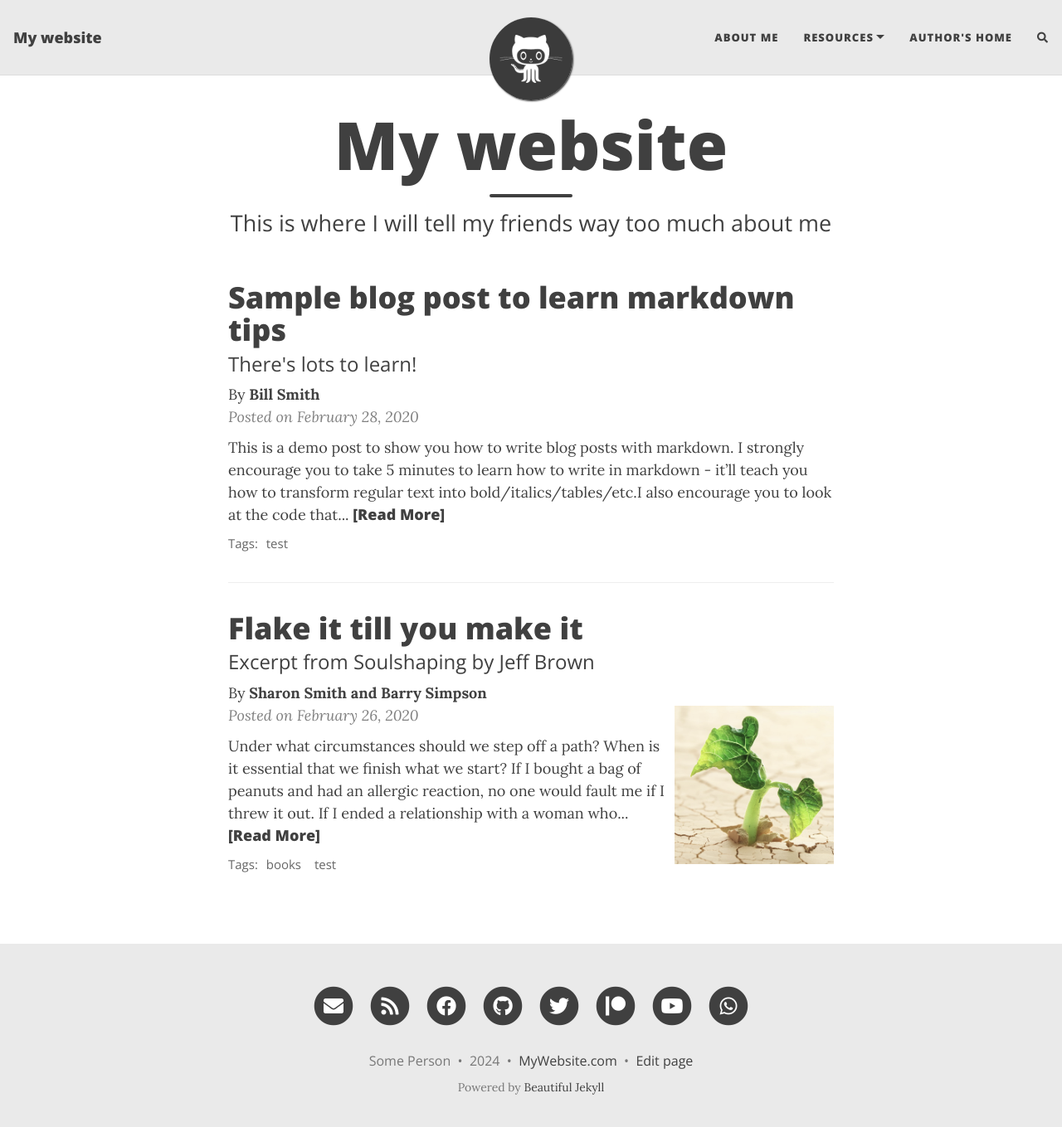
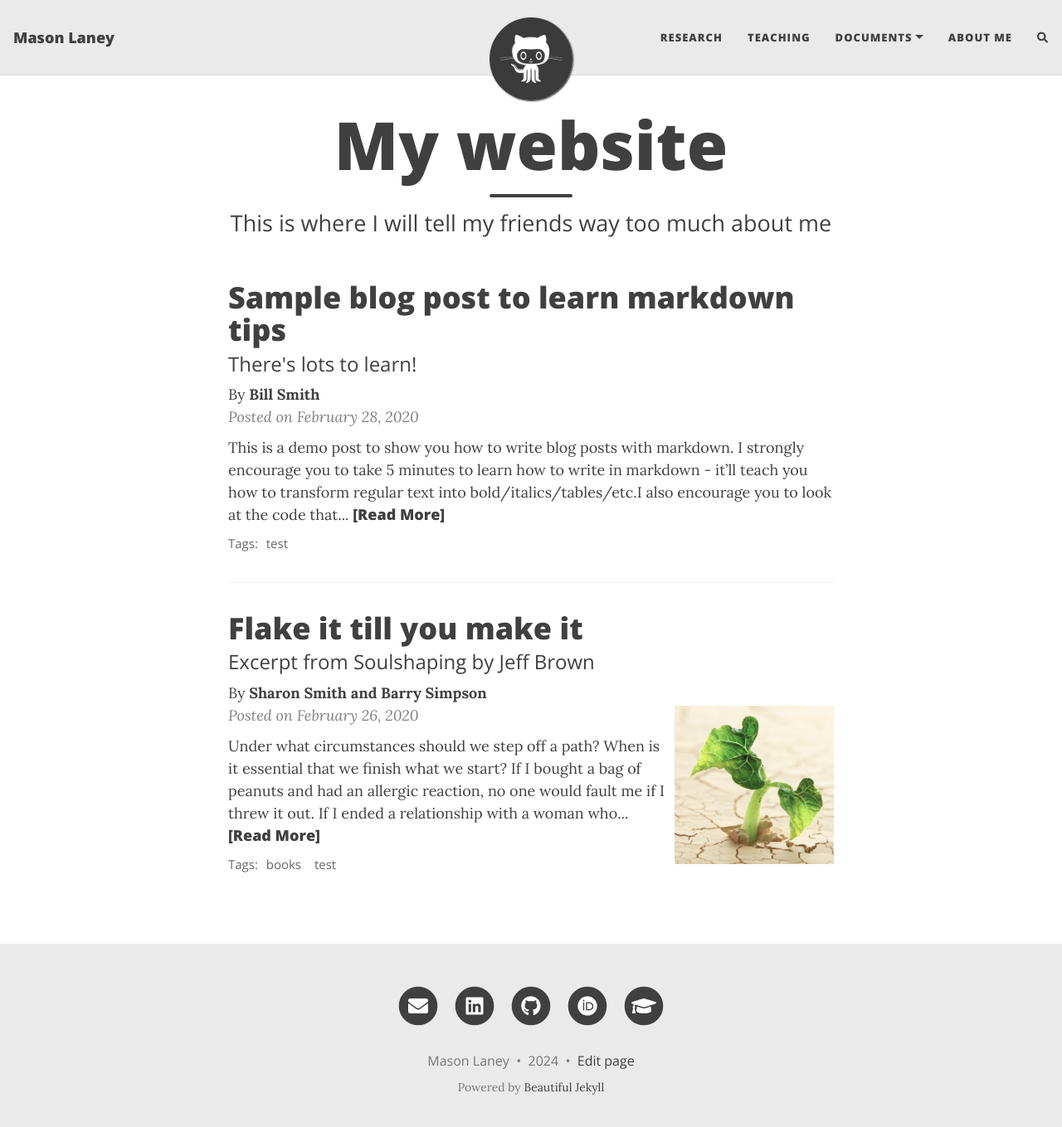
Before and after one commit to MasonLaney/MasonLaney.github.io, a Jekyll site: the page built from index.html, in a window 1280 px wide and 1372 px high. Shown: the top 1359 px of the window at 83% size. Built offline with Jekyll 4.4.1, drawn with Linux system fonts in a browser that asks for light colours; nearby versions of some CDN libraries; the list of posts is cut into pages by our own code; comment, search, counter and statistics services are not loaded.

Commit message:
Updated header and footer

```diff
--- a/_config.yml
+++ b/_config.yml
@@ -5,26 +5,37 @@
 ### the initial set up you won't need to come back to this file often.
 ###########################################################
 
+
+# TODOS:
+#   - better headshot
+#   - finish all pages and documents
+
+
 ############################
 # --- Required options --- #
 ############################
 
 # Name of website
-title: My website
+title: Mason Laney
 
 # Your name to show in the footer
-author: Some Person
+author: Mason Laney
 
 ###############################################
 # --- List of links in the navigation bar --- #
 ###############################################
 
 navbar-links:
-  About Me: "aboutme"
-  Resources:
-    - Beautiful Jekyll: "https://beautifuljekyll.com"
-    - Learn markdown: "https://www.markdowntutorial.com/"
-  Author's home: "https://deanattali.com"
+  Research: "research"
+  Teaching: "teaching"
+  Documents:
+    - Resume: "resume"
+    - Curriculum Vitae: "curriculum-vitae"
+  About Me: "about-me"
+#  Resources:
+#    - Beautiful Jekyll: "https://beautifuljekyll.com"
+#    - Learn markdown: "https://www.markdowntutorial.com/"
+#  Author's home: "https://deanattali.com"
 
 ################
 # --- Logo --- #
@@ -50,17 +61,20 @@ round-avatar: true
 # You can change the order that they show up on the page by changing the order here.
 # Uncomment the links you want to show and add your information to each one.
 social-network-links:
-  email: "someone@example.com"
-  rss: true  # remove this line if you don't want to show an RSS link at the bottom
-  facebook: deanattali
-  github: daattali
-  twitter: daattali
-  patreon: DeanAttali
-  youtube: "@daattali"
-  whatsapp: 15551212
+#  email: "masonmlaney@gmail.com"
+   email: "mlaney@cs.unc.edu"
+   linkedin: mason-laney-1504b5208
+   github: MasonLaney
+   ORCID: 0009-0008-7728-2903
+   google-scholar: "https://scholar.google.com/citations?user=JoI1ExUAAAAJ&hl"
+#  youtube: "@masonlaney1565"
+#  twitter: daattali
+#  rss: true  # remove this line if you don't want to show an RSS link at the bottom
+#  facebook: deanattali
+#  patreon: DeanAttali
+#  whatsapp: 15551212
 #  medium: yourname
 #  reddit: yourname
-#  linkedin: daattali
 #  xing: yourname
 #  stackoverflow: "3943160/daattali"
 #  snapchat: deanat78
@@ -74,8 +88,6 @@ social-network-links:
 #  calendly: yourname
 #  mastodon: instance.url/@username
 #  bluesky: yourname
-#  ORCID: your ORCID ID
-#  google-scholar: your google scholar
 #  discord: "invite_code" or "users/userid" or "invite/invite_code"
 #  kaggle: yourname
 #  hackerrank: yourname
@@ -85,7 +97,7 @@ social-network-links:
 
 # If you want your website to generate an RSS feed, provide a description
 # The URL for the feed will be https://<your_website>/feed.xml
-rss-description: This website is a virtual proof that I'm awesome
+#rss-description: This website is a virtual proof that I'm awesome
 
 ###########################
 # --- General options --- #
@@ -94,13 +106,13 @@ rss-description: This website is a virtual proof that I'm awesome
 # Select which social network share links to show in posts
 share-links-active:
   twitter: true
-  facebook: true
+  facebook: false
   linkedin: true
   vk: false
 
 # How to display the link to your website in the footer
 # Remove this if you don't want a link in the footer
-url-pretty: "MyWebsite.com"
+# url-pretty: "MyWebsite.com"
 
 # Add the website title to the title of every page
 title-on-all-pages: true
```
